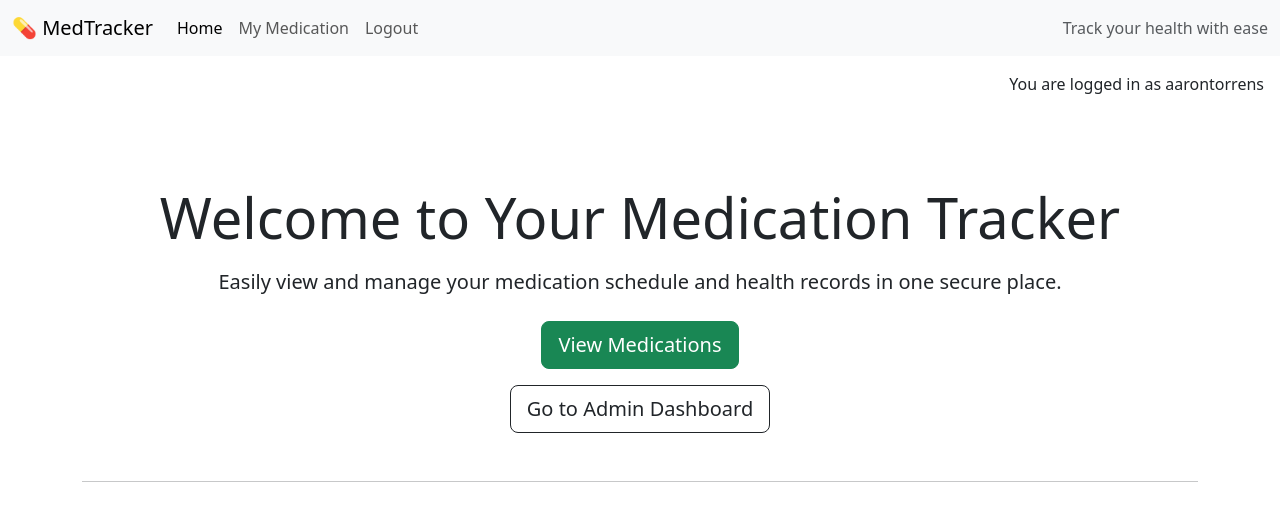
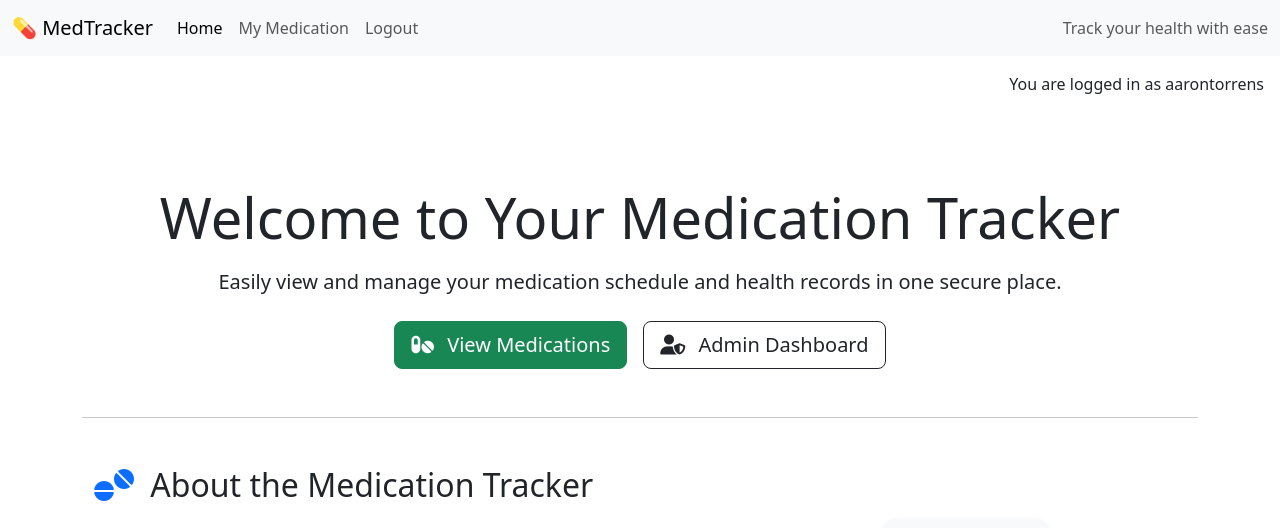
Before and after one commit to aaronalonsotorrens/Project-4-medication-tracker, a Django app: page / in a window 1280 px wide. Shown: the top 528 px of the page. Run offline with Django 5.2, Linux system fonts and the light colour scheme; a user stored in the database is signed in; some libraries are stand-ins or nearby versions; grey boxes are pictures that could not be loaded.

Commit message:
Add styling to the index page using bootstrap and font-awesome icons

```diff
--- a/medications/templates/medications/index.html
+++ b/medications/templates/medications/index.html
@@ -11,88 +11,108 @@ About
     <h1 class="display-4 mb-3">Welcome to Your Medication Tracker</h1>
     <p class="lead">Easily view and manage your medication schedule and health records in one secure place.</p>
 
+    <div class="d-flex justify-content-center flex-wrap gap-3 mt-4">
         {% if not user.is_authenticated %}
-    <div class="mt-4">
-        <a href="{% url 'account_login' %}" class="btn btn-primary btn-lg">Login</a>
-    </div>
+            <a href="{% url 'account_login' %}" class="btn btn-primary btn-lg">
+                <i class="fa-solid fa-right-to-bracket me-2"></i> Login
+            </a>
         {% endif %}
 
         {% if user.is_authenticated %}
-    <div class="mt-4">
-        <a href="{% url 'medication_list' %}" class="btn btn-success btn-lg">View Medications</a>
-    </div>
+            <a href="{% url 'medication_list' %}" class="btn btn-success btn-lg">
+                <i class="fa-solid fa-pills me-2"></i> View Medications
+            </a>
         {% endif %}
 
         {% if user.is_superuser %}
-    <div class="mt-3">
-        <a href="{% url 'admin_dashboard' %}" class="btn btn-outline-dark btn-lg">Go to Admin Dashboard</a>
+            <a href="{% url 'admin_dashboard' %}" class="btn btn-outline-dark btn-lg">
+                <i class="fa-solid fa-user-shield me-2"></i> Admin Dashboard
+            </a>
+        {% endif %}
     </div>
-    {% endif %}
 </section>
 
 <hr class="my-5">
 
 <!-- About Section -->
-<section class="container">
+<section class="container my-5">
     <div class="row align-items-center">
+        <!-- Text Content -->
         <div class="col-lg-7">
-            <h2 class="mb-4">About the Medication Tracker</h2>
-            <p class="mb-3">
+            <h2 class="mb-4">
+                <i class="fa-solid fa-tablets text-primary me-2"></i> About the Medication Tracker
+            </h2>
+            <p class="mb-3 text-muted">
                 This application is built to empower users to track and manage their medications and related symptoms
-                with confidence. Whether you’re on a complex treatment plan or tracking simple prescriptions, this tool
+                with confidence. Whether you are on a complex treatment plan or tracking simple prescriptions, this tool
                 brings clarity and control to your health management.
             </p>
-            <ul class="list-unstyled">
-                <li><i class="fa fa-check text-success me-2"></i>Simple and intuitive medication logging</li>
-                <li><i class="fa fa-check text-success me-2"></i>Track side effects and symptoms easily</li>
-                <li><i class="fa fa-check text-success me-2"></i>Review your complete medication history in one place</li>
+            <ul class="list-unstyled fs-5">
+                <li class="mb-2">
+                    <i class="fa fa-check-circle text-success me-2"></i> Simple and intuitive medication logging
+                </li>
+                <li class="mb-2">
+                    <i class="fa fa-check-circle text-success me-2"></i> Track side effects and symptoms easily
+                </li>
+                <li>
+                    <i class="fa fa-check-circle text-success me-2"></i> Review your complete medication history in one place
+                </li>
             </ul>
         </div>
+
+
         <div class="col-lg-5 text-center">
-            <img src="{% static 'images/pills-diary.jpg' %}" class="img-fluid rounded shadow-sm" alt="Medication log illustration">
+            <div class="bg-light p-5 rounded-4 shadow-sm d-inline-block">
+                <i class="fa-solid fa-clipboard-list fa-6x text-success"></i>
+            </div>
         </div>
     </div>
 </section>
 
 <hr class="my-5">
 
-<!-- Feature Details -->
-<section class="container">
+<!-- Feature Details (Modern Icon Version) -->
+<section class="container py-5">
     <!-- Feature 1 -->
     <div class="row mb-5 align-items-center">
-        <div class="col-md-6">
-            <img src="{% static 'images/side-effects.jpg' %}" class="img-fluid rounded shadow-sm" alt="Side effects tracking">
+        <div class="col-md-6 text-center">
+            <div class="bg-light p-4 rounded-4 shadow-sm d-inline-block">
+                <i class="fa-solid fa-notes-medical fa-5x text-danger"></i>
+            </div>
         </div>
         <div class="col-md-6">
-            <h3 class="mb-3"><i class="fa fa-heart-pulse text-danger"></i> Side Effect Logging</h3>
-            <p>Monitor how medications affect your body by logging symptoms like fatigue, nausea, and more. Each log is
-                timestamped and linked to specific drugs, making it easy to review or share with your physician.</p>
+            <h3 class="mb-3"><i class="fa fa-heart-pulse text-danger me-2"></i>Side Effect Logging</h3>
+            <p class="text-muted">Monitor how medications affect your body by logging symptoms like fatigue, nausea, and more. Each log is timestamped and linked to specific drugs, making it easy to review or share with your physician.</p>
         </div>
     </div>
 
     <!-- Feature 2 -->
     <div class="row mb-5 align-items-center flex-md-row-reverse">
-        <div class="col-md-6">
-            <img src="{% static 'images/health-records.jpg' %}" class="img-fluid rounded shadow-sm" alt="Health records">
+        <div class="col-md-6 text-center">
+            <div class="bg-light p-4 rounded-4 shadow-sm d-inline-block">
+                <i class="fa-solid fa-user-gear fa-5x text-primary"></i>
+            </div>
         </div>
         <div class="col-md-6">
-            <h3 class="mb-3"><i class="fa fa-user-circle text-primary"></i> Personalized Health Records</h3>
-            <p>Your profile stores demographic info like age, gender, and country to help tailor insights and maintain
-                continuity of care. View your full medication history at a glance — all safely stored under your account.</p>
+            <h3 class="mb-3"><i class="fa-solid fa-circle-user text-primary me-2"></i>Personalized Health Records</h3>
+            <p class="text-muted">Your profile stores demographic info like age, gender, and country to help tailor insights and maintain continuity of care. View your full medication history at a glance — all safely stored under your account.</p>
         </div>
     </div>
 
     <!-- Feature 3 -->
     <div class="row mb-5 align-items-center">
-        <div class="col-md-6">
-            <img src="{% static 'images/reminder.jpg' %}" class="img-fluid rounded shadow-sm" alt="Medication reminder">
+        <div class="col-md-6 text-center">
+            <div class="bg-light p-4 rounded-4 shadow-sm d-inline-block">
+                <i class="fa-solid fa-bell fa-5x text-warning"></i>
+            </div>
         </div>
         <div class="col-md-6">
-            <h3 class="mb-3"><i class="fa fa-bell text-warning"></i> Peace of Mind</h3>
-            <p>Never miss a dose. With structured entries and simplified UI, this tool removes complexity and helps you stay on schedule — reducing the risk of human error in managing prescriptions.</p>
+            <h3 class="mb-3"><i class="fa fa-bell text-warning me-2"></i>Peace of Mind</h3>
+            <p class="text-muted">Never miss a dose. With structured entries and simplified UI, this tool removes complexity and helps you stay on schedule — reducing the risk of human error in managing prescriptions.</p>
         </div>
     </div>
 </section>
+
 {% endblock %}
 
 {% block copyright %}
--- a/templates/base.html
+++ b/templates/base.html
@@ -16,7 +16,7 @@
     <link href="https://fonts.googleapis.com/css2?family=Lato:wght@300;700&display=swap" rel="stylesheet">
 
     <!-- Font Awesome Icons (Optional but nice) -->
-    <link rel="stylesheet" href="https://cdnjs.cloudflare.com/ajax/libs/font-awesome/5.15.3/css/all.min.css">
+    <script src="https://kit.fontawesome.com/c247824db4.js" crossorigin="anonymous"></script>
 
     <!-- Bootstrap 5 CSS -->
     <link rel="stylesheet" href="https://cdn.jsdelivr.net/npm/bootstrap@5.3.2/dist/css/bootstrap.min.css">
```
Also changed, not shown: README.md. Lines whose indentation alone changed are shown as unchanged.
